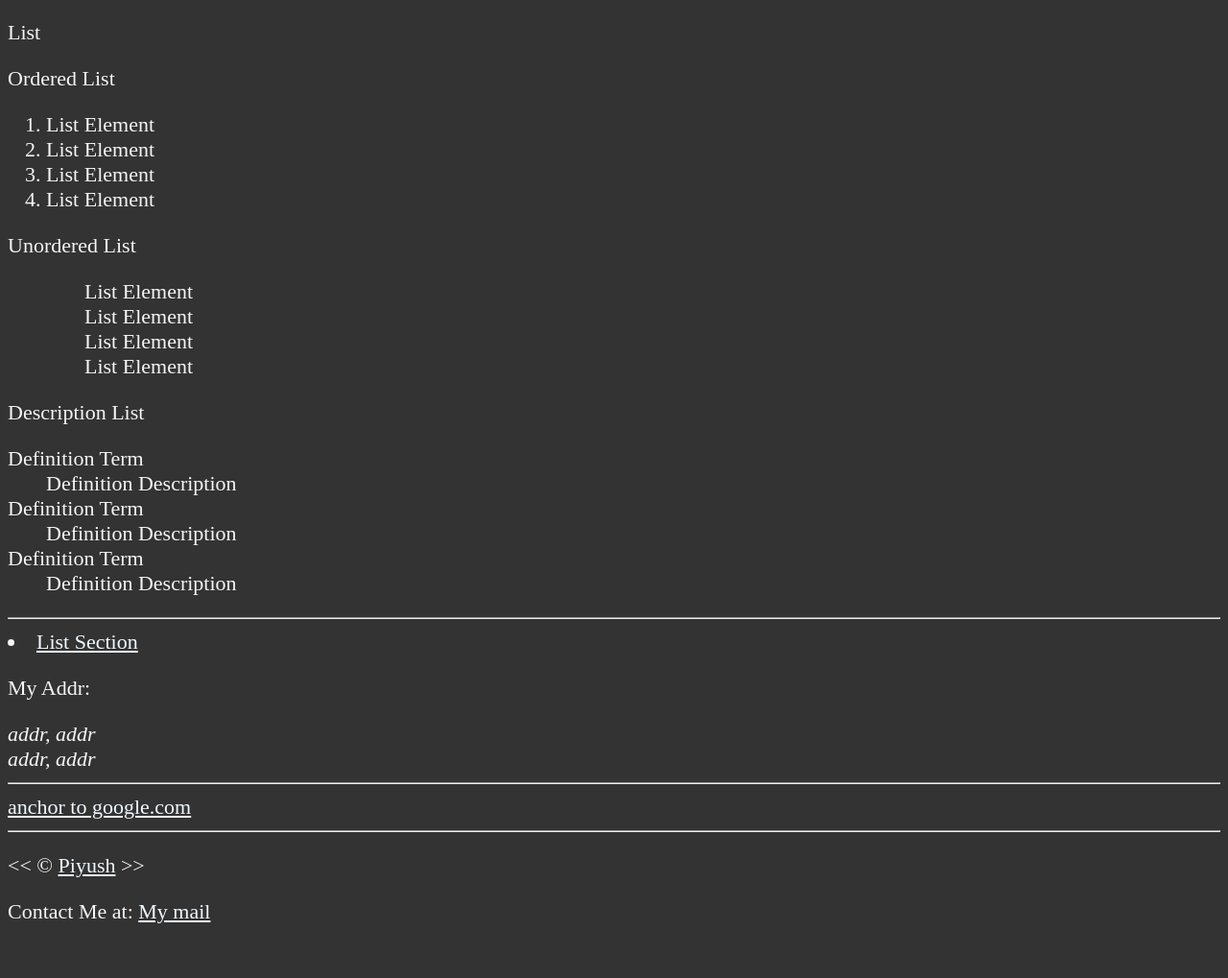
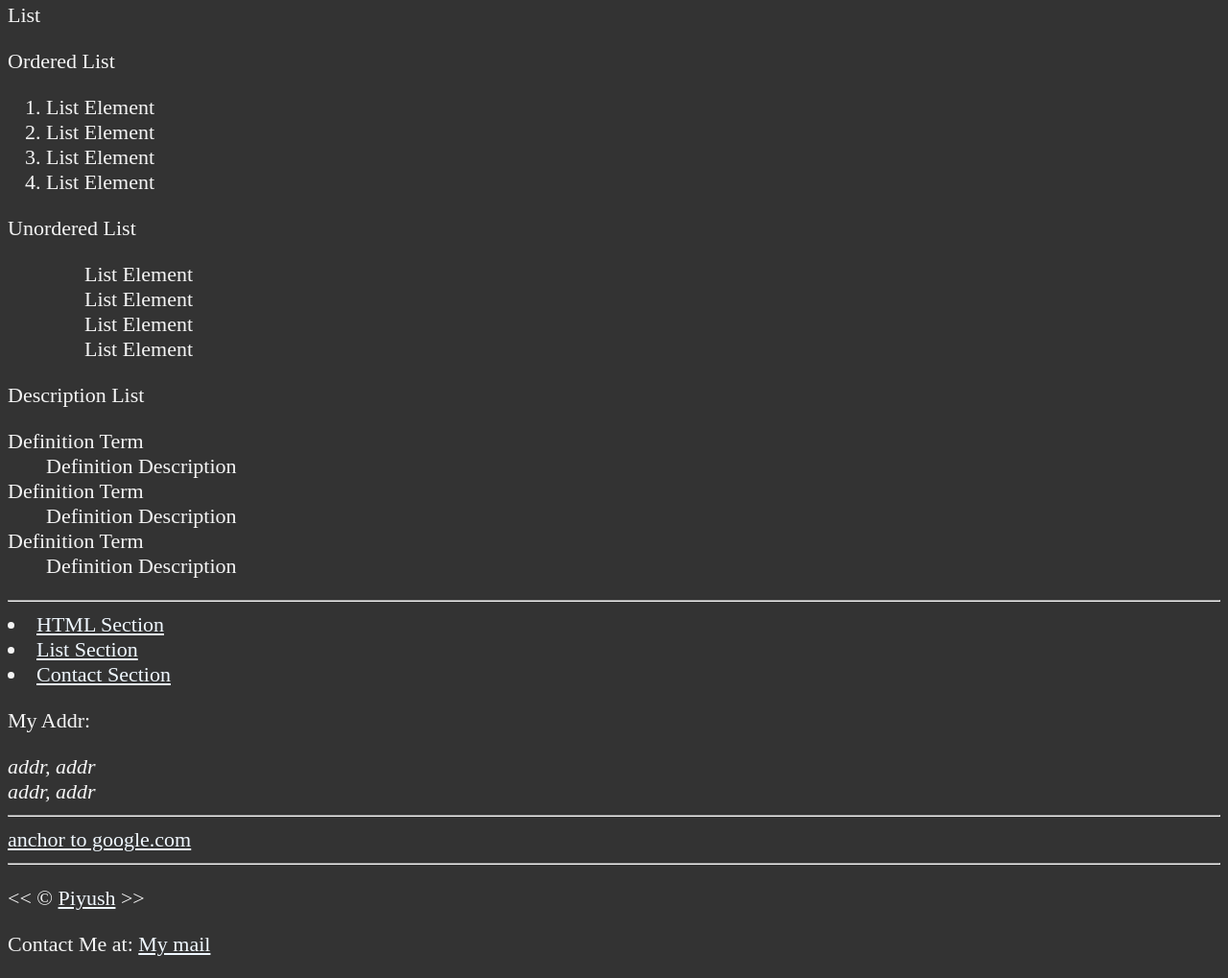
Before and after one commit to PiyushKBhattacharyya/Full-Stack-Development-Course, a plain HTML site: page Frontend/HTML/index.html in a window 1280 px wide. Shown: the part 486-1505 px from the top of the page at 96% size. Before the commit the page ends 1471 px from the top, so only its background shows below. Drawn offline with Linux system fonts and the light colour scheme.

Commit message:
header footer and main area refactored

```diff
--- a/Frontend/HTML/index.html
+++ b/Frontend/HTML/index.html
@@ -16,6 +16,8 @@
         <link rel="stylesheet" href="main.css" type="text/css">
     </head>
     <body>
+        <main>
+            <section id="html">
                 <h1>Hello World!</h1>
                 <hr>
                 <h2>Learning HTML</h2>
@@ -29,6 +31,7 @@
                     <br>br tag
                     <strong>strong tag</strong>
                 </p>
+            </section>
             <hr>
             <section id="list">
                 <p> List
@@ -60,9 +63,17 @@
             <hr>
             <nav>
                 <li>
+                    <a href="#html">HTML Section</a>
+                </li>
+                <li>
                     <a href="#list">List Section</a>
                 </li>
+                <li>
+                    <a href="#details">Contact Section</a>
+                </li>
             </nav>
+            <footer>
+                <section id="details">
                     <p>
                         My Addr:
                         <address>
@@ -84,5 +95,8 @@
                             My mail
                         </a>
                     </p>
+                </section>
+            </footer>
+        </main>
     </body>
 </html>
```
Lines whose indentation alone changed are shown as unchanged.
